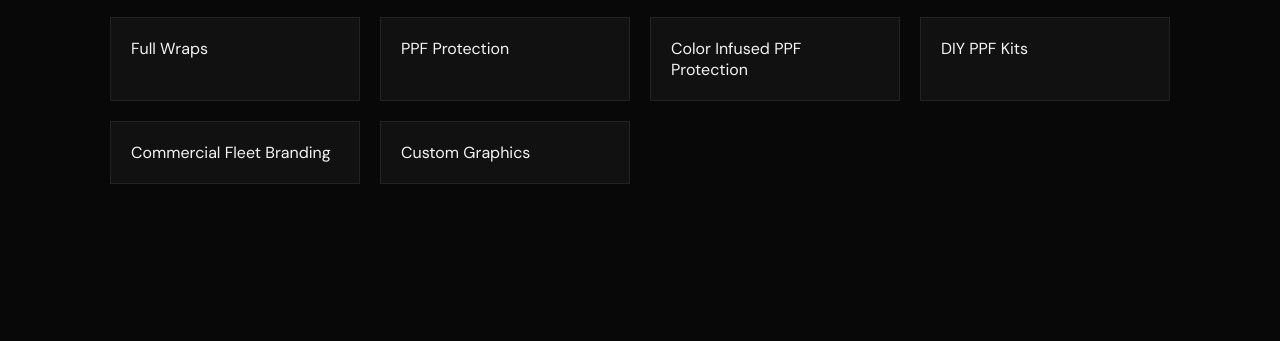
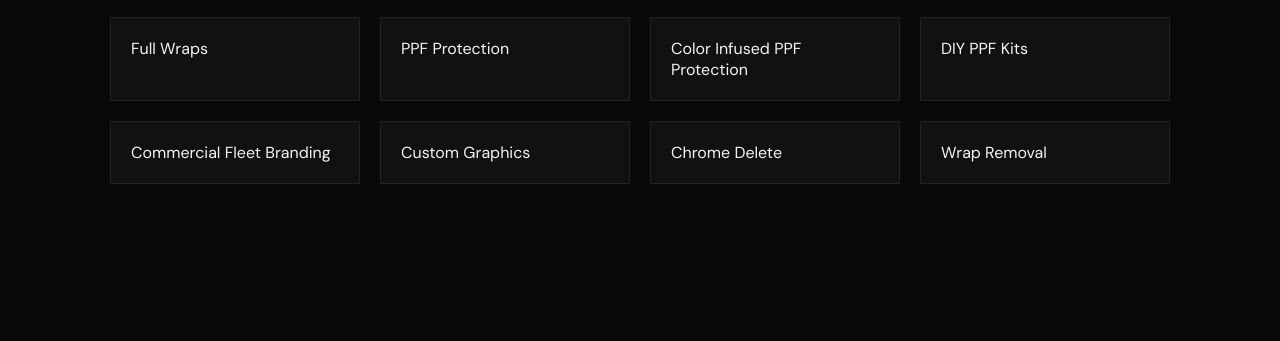
Before and after one commit to swwraps-sys/signaturewraps, a plain HTML site: page index.html in a window 1280 px wide. Shown: the part 912-1253 px from the top of the page. Drawn offline with Linux system fonts and the light colour scheme.

Commit message:
Update index.html

```diff
--- a/index.html
+++ b/index.html
@@ -228,6 +228,8 @@ nav{display:none;}
 <div class="card">DIY PPF Kits</div>
 <div class="card">Commercial Fleet Branding</div>
 <div class="card">Custom Graphics</div>
+<div class="card">Chrome Delete</div>
+<div class="card">Wrap Removal</div>
 </div>
 </section>
 
```
